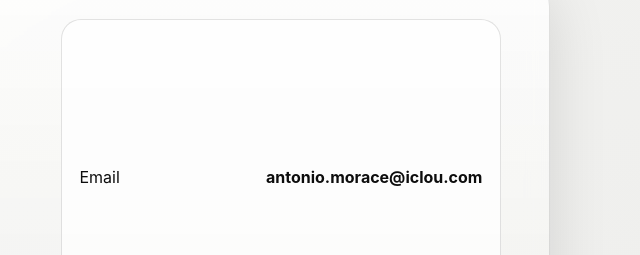
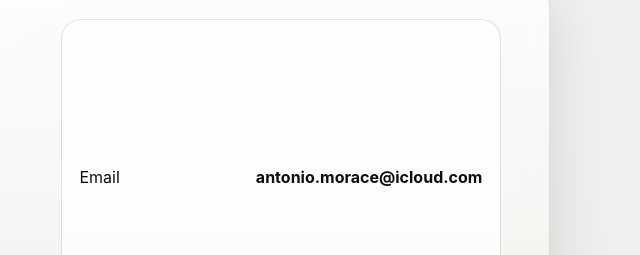
Before and after one commit to moris99311/Sitoweb, a plain HTML site: page index.html in a window 1280 px wide. Shown: the part 4447-4702 px from the top of the page, 640-1280 px from the left. Drawn offline with Linux system fonts and the light colour scheme; a web font is replaced by a local one.

Commit message:
Update email address in contact list

```diff
--- a/index.html
+++ b/index.html
@@ -305,7 +305,7 @@
           <div class="contact-list" aria-label="Metodi di contatto">
             <a class="contact-link" href="mailto:antonio.morace@iclou.com">
               <span>Email</span>
-              <strong>antonio.morace@iclou.com</strong>
+              <strong>antonio.morace@icloud.com</strong>
             </a>
 
             <a class="contact-link" href="https://github.com/moris99311" target="_blank" rel="noopener noreferrer">
```
